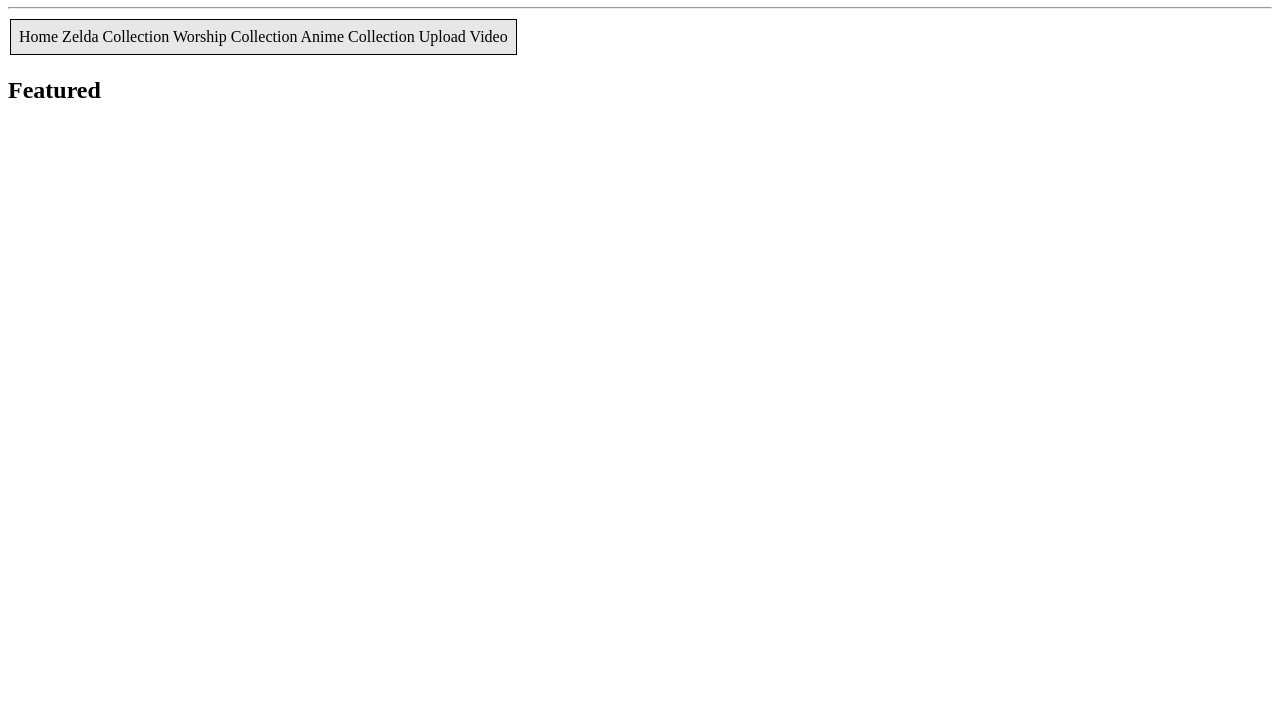
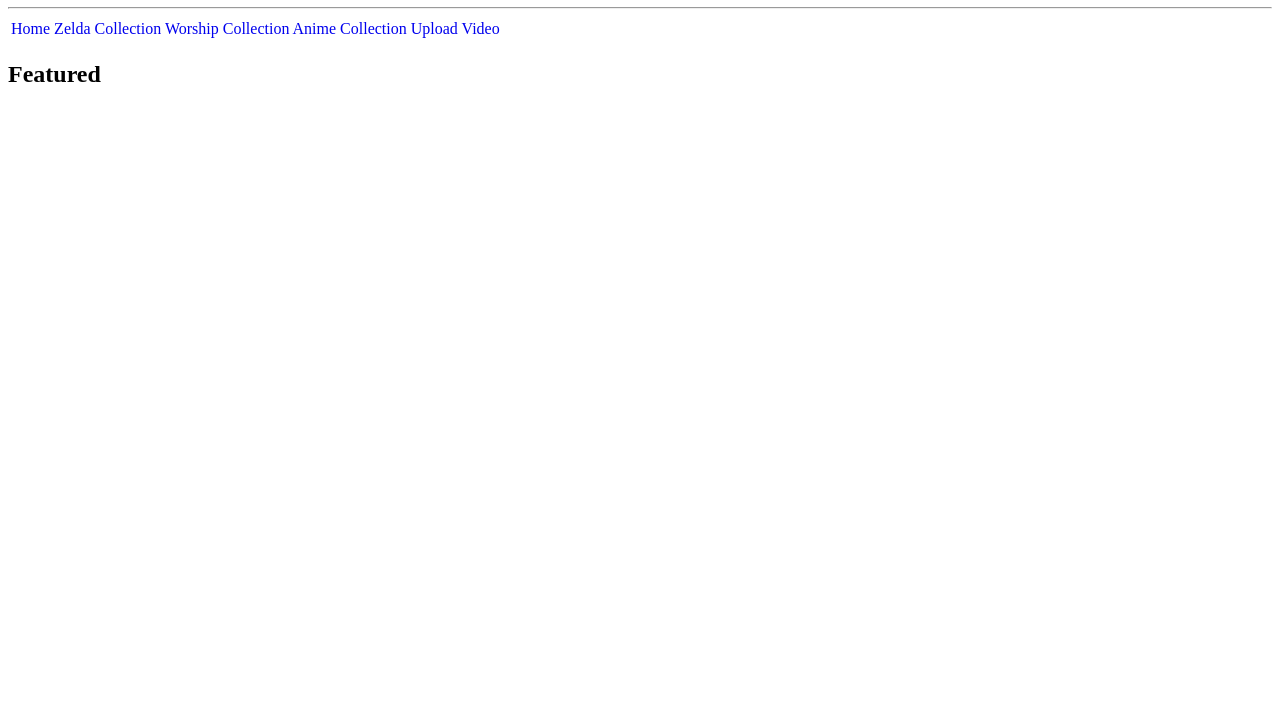
Before and after one commit to x4wearemany/verbose-fishstick, a plain HTML site: page Projects/MyTube/Index.html in a window 1280 px wide. Shown: the part 73-800 px from the top of the page. Drawn offline with Linux system fonts and the light colour scheme.

Commit message:
adjusted code

```diff
--- a/Projects/MyTube/Index.html
+++ b/Projects/MyTube/Index.html
@@ -1,24 +1,9 @@
-<!DOCTYPE html>
 <!DOCTYPE html>
 <html lang="en">
   <head>
     <meta charset="UTF-8" />
     <meta name="viewport" content="width=device-width, initial-scale=1.0" />
     <title>MyTube</title>
-    <style>
-      td {
-        border: 1px solid black;
-        background-color: rgb(232, 231, 231);
-        padding: 8px;
-        overflow: hidden;
-        width: 100%;
-        }
-
-      a, a:visited {
-        color: inherit;
-        text-decoration: none;
-      }
-    </style>
   </head>
   <body>
     <header>
@@ -29,11 +14,11 @@
     <table>
       <td>
         <nav>
-            <a href="index.html">Home</a>
-            <a href="pages/zeldacollection.html">Zelda Collection</a>
-            <a href="pages/worshipcollection.html">Worship Collection</a>
-            <a href="pages/animecollection.html">Anime Collection</a>
-            <a href="form.html">Upload Video</a>
+            <a style="a:visited color: inherit; text-decoration: none;" href="index.html">Home</a>
+            <a style="a:visited color: inherit; text-decoration: none;" href="pages/zeldacollection.html">Zelda Collection</a>
+            <a style="a:visited color: inherit; text-decoration: none;" href="pages/worshipcollection.html">Worship Collection</a>
+            <a style="a:visited color: inherit; text-decoration: none;" href="pages/animecollection.html">Anime Collection</a>
+            <a style="a:visited color: inherit; text-decoration: none;" href="form.html">Upload Video</a>
         </nav>
       </td>
     </table>
```
Also changed, not shown: Projects/MyTube/form.html (+4 -18 lines), Projects/MyTube/pages/animecollection.html (+4 -18 lines), Projects/MyTube/pages/worshipcollection.html (+4 -18 lines), Projects/MyTube/pages/zeldacollection.html (+4 -18 lines), Projects/MyTube/videos/sanctuary.html (+5 -19 lines), Projects/MyTube/sanctuary.jpg (added).
